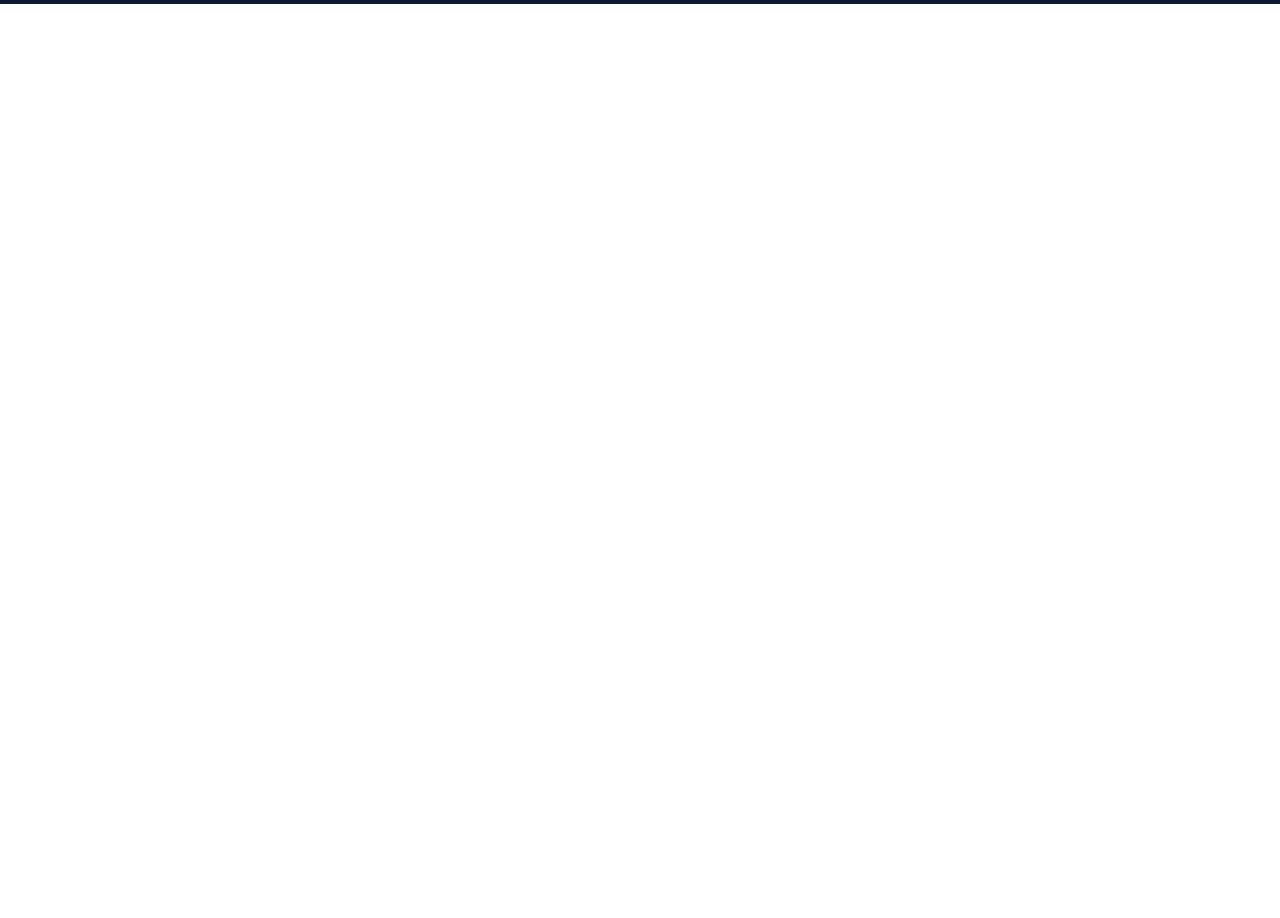
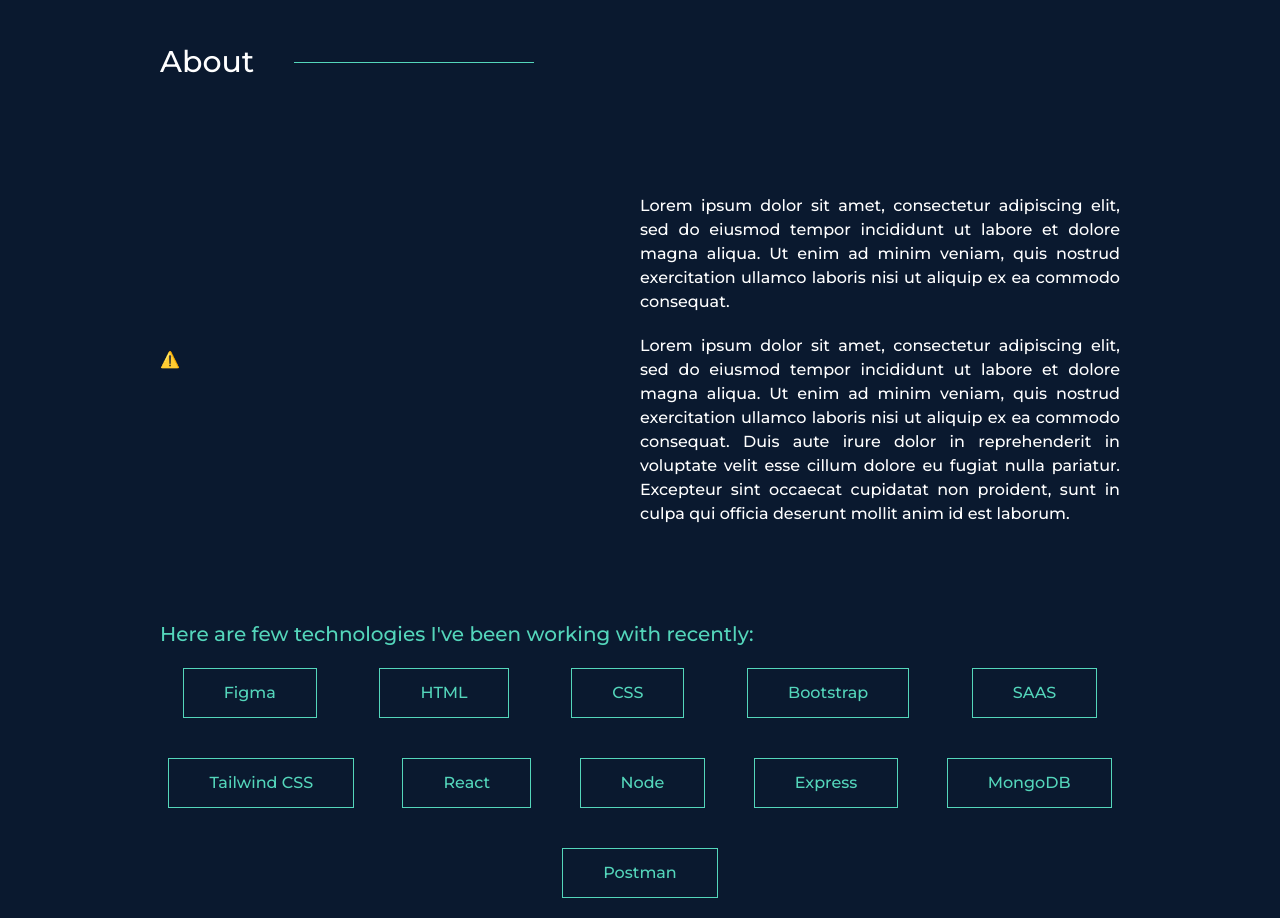
Before and after one commit to Naveen-McDev/Portfolio-frontend, a React (Create React App) app: page / in a window 1280 px wide. Shown: the part 700-1618 px from the top of the page. Before the commit the page ends 800 px from the top, so only its background shows below. Built offline with nearby package versions, Linux system fonts and the light colour scheme; no server answers.

Commit message:
about page

```diff
--- a/public/index.html
+++ b/public/index.html
@@ -12,6 +12,7 @@
   <link rel="manifest" href="%PUBLIC_URL%/manifest.json" />
 
   <title>Naveen Portfolio</title>
+  <script src="https://unpkg.com/@lottiefiles/lottie-player@latest/dist/lottie-player.js"></script>
 </head>
 
 <body>
--- a/src/components/Header.js
+++ b/src/components/Header.js
@@ -2,7 +2,7 @@
 
 function Header() {
   return (
-    <div className="p-5 flex justify-around header">
+    <div className="sm:hidden md:hidden lg:block p-5 flex justify-around header">
       <p className="text-secondary hover:text-white text4xl font-semibold header">
         Intro
       </p>
--- /dev/null
+++ b/src/components/SectionTitle.js
@@ -0,0 +1,12 @@
+import React from "react";
+
+function SectionTitle({ title }) {
+  return (
+    <div className="flex gap-10 items-center py-10 sm:py-7">
+      <h1 className="text-3xl text-white">{title}</h1>
+      <div className="w-60 h-[1px] bg-tertiary"></div>
+    </div>
+  );
+}
+
+export default SectionTitle;
--- /dev/null
+++ b/src/pages/home/About.js
@@ -0,0 +1,65 @@
+import React from "react";
+import SectionTitle from "../../components/SectionTitle";
+
+function About() {
+  const skills = [
+    "Figma",
+    "HTML",
+    "CSS",
+    "Bootstrap",
+    "SAAS",
+    "Tailwind CSS",
+    "React",
+    "Node",
+    "Express",
+    "MongoDB",
+    "Postman",
+  ];
+
+  return (
+    <div>
+      <SectionTitle title={"About"} />
+      <div className="flex sm:flex-col items-center">
+        <div className="sm:h-[40vh] h-[60vh] sm:w-[90%] w-1/2">
+          <lottie-player
+            src="https://assets8.lottiefiles.com/private_files/lf30_WdTEui.json"
+            background="transparent"
+            speed="1"
+            autoplay
+          ></lottie-player>
+        </div>
+        <div className="flex flex-col gap-5 sm:w-full w-1/2">
+          <p className="text-white text-justify">
+            Lorem ipsum dolor sit amet, consectetur adipiscing elit, sed do
+            eiusmod tempor incididunt ut labore et dolore magna aliqua. Ut enim
+            ad minim veniam, quis nostrud exercitation ullamco laboris nisi ut
+            aliquip ex ea commodo consequat.
+          </p>
+          <p className="text-white text-justify">
+            Lorem ipsum dolor sit amet, consectetur adipiscing elit, sed do
+            eiusmod tempor incididunt ut labore et dolore magna aliqua. Ut enim
+            ad minim veniam, quis nostrud exercitation ullamco laboris nisi ut
+            aliquip ex ea commodo consequat. Duis aute irure dolor in
+            reprehenderit in voluptate velit esse cillum dolore eu fugiat nulla
+            pariatur. Excepteur sint occaecat cupidatat non proident, sunt in
+            culpa qui officia deserunt mollit anim id est laborum.
+          </p>
+        </div>
+      </div>
+      <div className="py-5">
+        <h1 className="text-tertiary text-xl">
+          Here are few technologies I've been working with recently:
+        </h1>
+        <div className="flex flex-wrap justify-evenly gap-10 mt-5">
+        { skills.map((skill, index) => (
+            <div className="border border-tertiary sm:w-[40%] sm:py-2 py-3 sm:px-5 px-10">
+                <h1 className="text-tertiary sm:text-sm sm:text-center">{skill}</h1>
+            </div>
+        ))}
+        </div>
+      </div>
+    </div>
+  );
+}
+
+export default About;
--- a/src/pages/home/Hero.js
+++ b/src/pages/home/Hero.js
@@ -2,13 +2,13 @@
 
 function Hero() {
   return (
-    <div className="h-[80vh] flex flex-col items-start justify-center gap-8 py-10">
+    <div className="h-[80vh] flex flex-col items-start justify-center gap-8 py-20 sm:pt-40">
       <h1 className="text-white">Hi, I'm</h1>
       <h1 className="text-secondary text-7xl font-semibold">Naveen</h1>
       <h1 className="text-7xl sm:text-3xl text-white font-semibold">
         I build things for Web
       </h1>
-      <p className="text-white w-2/3">
+      <p className="text-white w-2/3 sm:w-full sm:text-justify">
         I am a Full Stack developer/Instructor. Currently I'm Working as a
         Junior Full Stack Developer in India. Also sharing my knowledge to the
         people that I have gained in my career through online.
--- a/src/pages/home/index.js
+++ b/src/pages/home/index.js
@@ -1,12 +1,14 @@
 import React from "react";
 import Header from "../../components/Header";
+import About from "./About";
 import Hero from "./Hero";
 
 function Home() {
   return (
-    <div className="bg-primary px-40">
+    <div className="bg-primary px-40 sm:px-5">
       <Header />
       <Hero />
+      <About />
     </div>
   );
 }
--- a/tailwind.config.js
+++ b/tailwind.config.js
@@ -8,11 +8,22 @@
         secondary: "#F97316",
         tertiary: "#54D6BB",
       },
-      screens: {
-        lg: { max: "2023px" },
+    },
+    screens: {
+      "2xl": { max: "1535px" },
 
-        sm: { max: "1000px" },
-      },
+
+      xl: { max: "1279px" },
+
+
+      lg: { max: "1023px" },
+
+
+      md: { max: "767px" },
+
+
+      sm: { max: "639px" },
+
     },
   },
   plugins: [],
```
